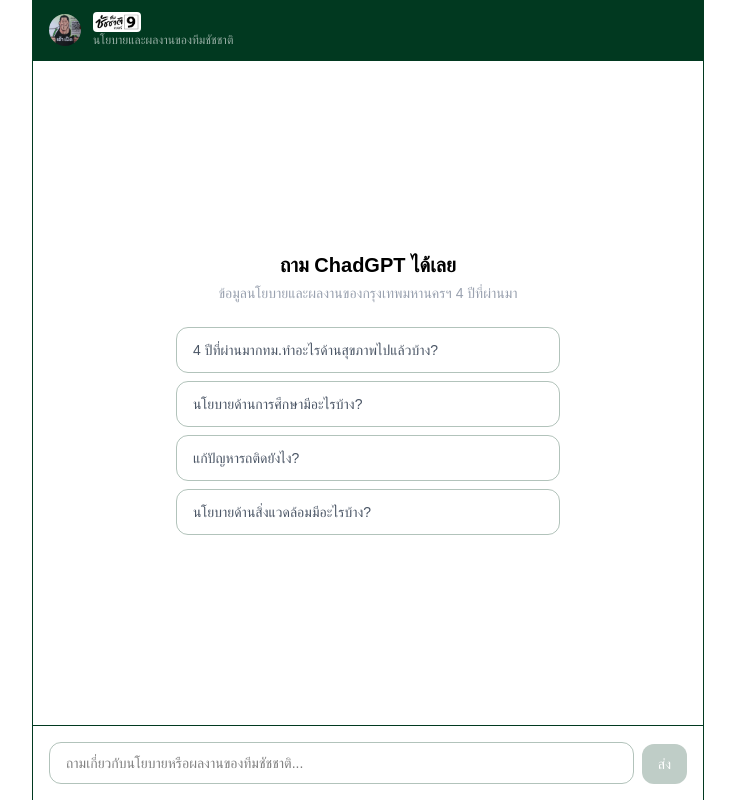
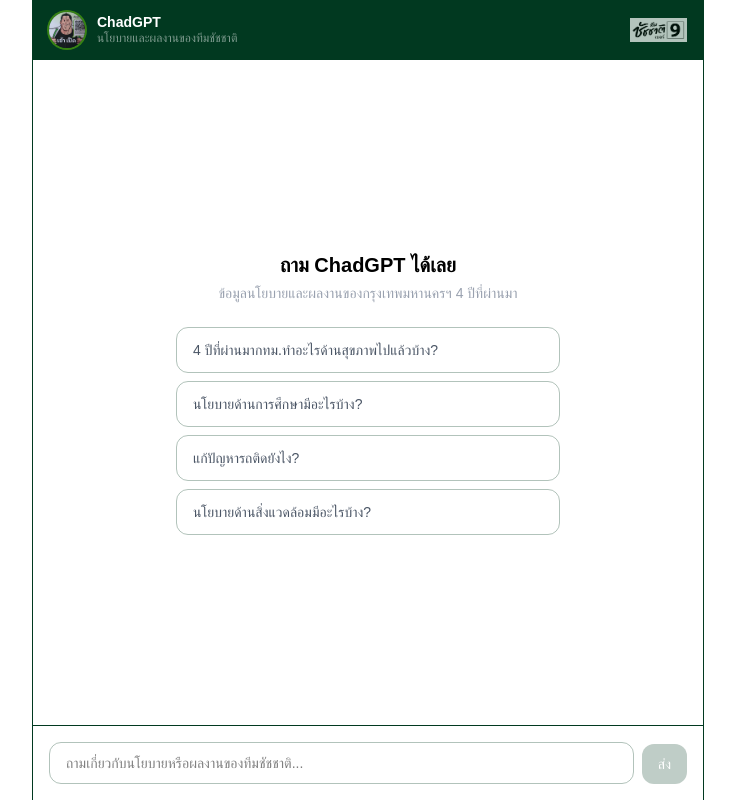
Before and after one commit to manussanunb/chadgpt-mvp, a Next.js app: page / in a window 1280 px wide. Shown: the whole page, without its empty margins (272-1007 px from the left). Built offline with nearby package versions, Linux system fonts and the light colour scheme.

Commit message:
Add ChadGPT name at the top pane and move logo

```diff
--- a/app/page.tsx
+++ b/app/page.tsx
@@ -59,12 +59,13 @@ export default function Home() {
 
   return (
     <main className="flex flex-col h-screen bg-[#ffffff] max-w-2xl mx-auto md:border-x md:border-[#013920]">
-      <header className="flex items-center gap-3 px-4 py-3 bg-[#013920] border-b border-[#013920]">
-        <Image src={avatarSrc} alt="ChadGPT" className="w-8 h-8 rounded-full object-cover" />
-        <div>
-          <Image src={logoSrc} alt="ChadGPT" className="h-5 w-auto rounded" />
-          <p className="text-xs text-white/60">นโยบายและผลงานของทีมชัชชาติ</p>
+      <header className="flex items-center gap-3 px-4 py-3 bg-[#013920]">
+        <Image src={avatarSrc} alt="ChadGPT" className="w-9 h-9 rounded-full object-cover ring-2 ring-[#86f101]/40" />
+        <div className="flex-1 min-w-0">
+          <p className="text-sm font-semibold text-white leading-tight">ChadGPT</p>
+          <p className="text-xs text-white/50 leading-tight truncate">นโยบายและผลงานของทีมชัชชาติ</p>
         </div>
+        <Image src={logoSrc} alt="TeamChadchart" className="h-6 w-auto opacity-70 flex-shrink-0" />
       </header>
 
       <ChatWindow
```
